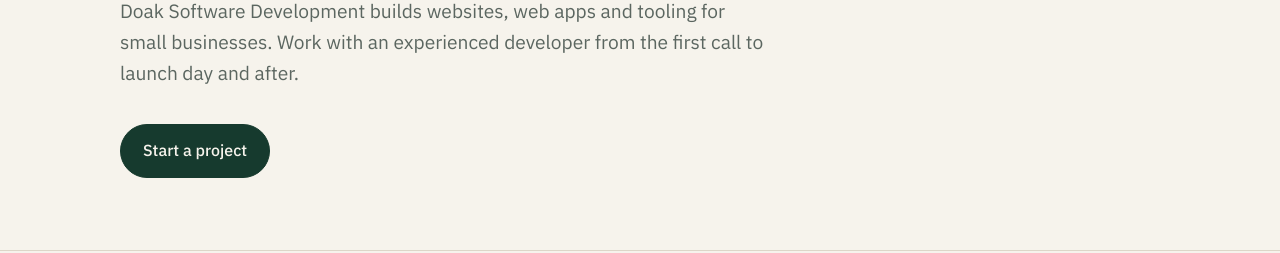
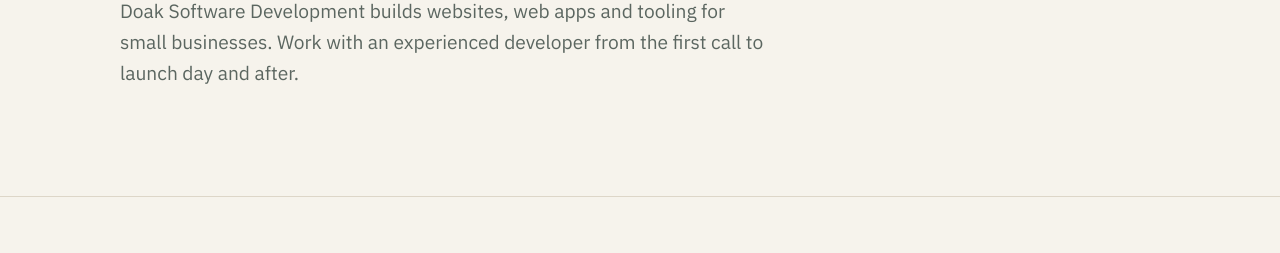
Before and after one commit to DoakWest/doaksoftware, a plain HTML site: page index.html in a window 1280 px wide. Shown: the part 359-612 px from the top of the page. Drawn offline with Linux system fonts and the light colour scheme.

Commit message:
remove top action button

```diff
--- a/index.html
+++ b/index.html
@@ -164,11 +164,7 @@
     <p class="eyebrow">Toronto, ON &middot; Software development</p>
     <h1>Websites and software services.</h1>
     <p class="lede">Doak Software Development builds websites, web apps and tooling for small businesses. Work with an experienced developer from the first call to launch day and after.</p>
-    <div class="actions">
-      <a class="btn primary" href="mailto:doakwest@hotmail.com">Start a project</a>
-    </div>
   </div>
-
   <section id="about">
     <div class="wrap about">
       <div>
```
